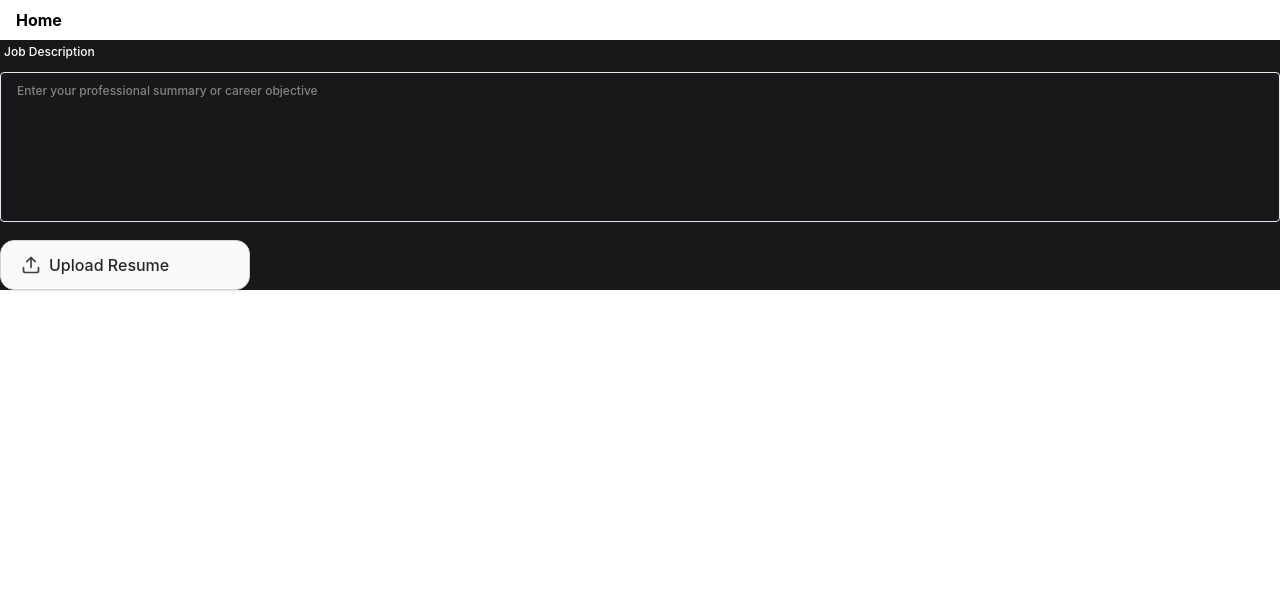
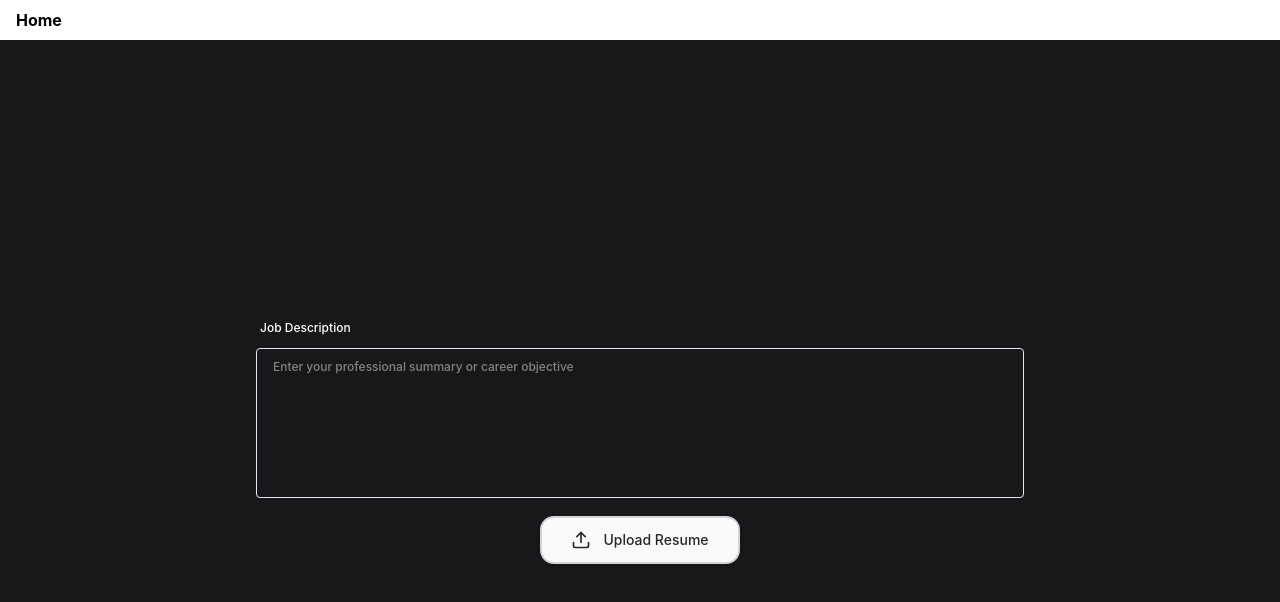
Before and after one commit to Rooqx/resumash, a React (Vite) app in the folder client/: page /tailor-resume in a window 1280 px wide. Shown: the top 602 px of the page. Built offline with nearby package versions, Linux system fonts and the light colour scheme; what @react-pdf/renderer would draw is missing.

Commit message:
resume tailor ui done

```diff
--- a/client/src/resumeTemplates/template1/TSXTemplates.tsx
+++ b/client/src/resumeTemplates/template1/TSXTemplates.tsx
@@ -11,7 +11,6 @@ const ResumeComponent: React.FC = () => {
   const { fields } = useFieldStores()
 
   const tagFields = useTagStore((s) => s.fields)
-  console.log('field', fields)
 
   // Move this to a seperate file later
   const styles = {
--- a/client/src/routes/tailor-resume/index.tsx
+++ b/client/src/routes/tailor-resume/index.tsx
@@ -11,7 +11,9 @@ function RouteComponent() {
   const { inputValue, setInputValue } = useInputStore()
 
   return (
-    <div className="bg-zinc-900 text-white">
+    <div className="bg-zinc-900 text-white h-screen relative flex items-center justify-center flex-col gap-0">
+      <div className="w-[60%]">
+        {' '}
         <Textarea
           labelFor="tailorJobDesc"
           value={inputValue.tailorJobDesc}
@@ -19,7 +21,9 @@ function RouteComponent() {
           inputTittle="Job Description"
           placeholder="Enter your professional summary or career objective"
         />
-      <span className="relative w-fit">
+      </div>
+
+      <span className="relative w-fit flex items-center justify-center">
         <input
           type="file"
           id="resumeUpload"
@@ -28,18 +32,25 @@ function RouteComponent() {
             file ? console.log(file) : console.log(null)
           }}
           accept=".pdf,.doc,.docx"
-          className="absolute inset-0 w-full h-full opacity-0 cursor-pointer"
+          className="absolute  w-full h-full opacity-0 cursor-pointer "
         />
 
-        <span
-          className="flex items-center gap-2 border border-zinc-300
+        <label
+          htmlFor="resumeUpload"
+          className="flex justify-center items-center gap-3 border-2 border-zinc-300
                bg-zinc-50 hover:bg-zinc-100 text-zinc-800
-               font-medium px-5 py-3 rounded-xl transition
-               shadow-sm hover:shadow-md cursor-pointer w-[250px]"
+               font-medium px-5 py-3 rounded-xl transition relative
+               shadow-sm hover:shadow-md cursor-pointer w-[200px] overflow-hidden
+               before:content-[''] before:absolute before:left-0 before:top-0
+               before:h-0 before:w-full before:bg-zinc-800 before:border-zinc-50 before:transition-all before:duration-300
+               hover:before:h-full hover:text-white
+               "
         >
-          <Upload className="w-5 h-5 text-zinc-700" />
-          <span>Upload Resume</span>
+          <Upload className="w-5 h-5 z-2" />
+          <span className="text-sm text-center flex justify-center z-2">
+            Upload Resume
           </span>
+        </label>
       </span>
     </div>
   )
```
Also changed, not shown: client/src/resumeTemplates/template1/PDFTemplate.tsx (+0 -8 lines). Lines whose indentation alone changed are shown as unchanged.
